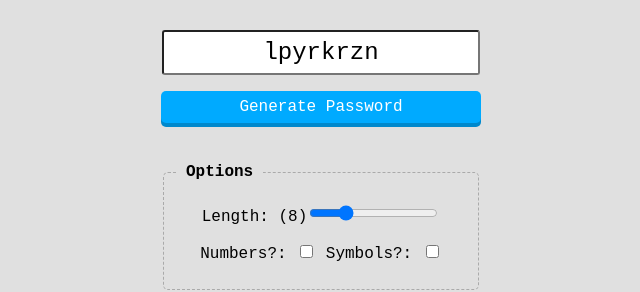
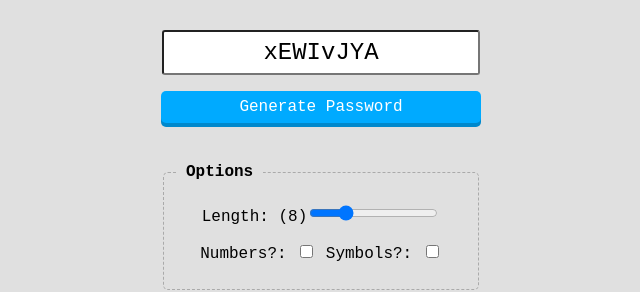
Before and after one commit to sc30gsw/JSMiniApps, a plain HTML site: page PasswordGenerator/index.html in a window 1280 px wide. Shown: the full height of the page, 319-959 px from the left. Drawn offline with Linux system fonts and the light colour scheme.

Commit message:
数値と記号をパスワードに含めるよう処理を追加

```diff
--- a/PasswordGenerator/index.html
+++ b/PasswordGenerator/index.html
@@ -21,8 +21,8 @@
 					/>
 				</p>
 				<p>
-					Numbers?: <input type="checkbox" /> Symbols?:
-					<input type="checkbox" />
+					Numbers?: <input type="checkbox" id="numbers" /> Symbols?:
+					<input type="checkbox" id="symbols" />
 				</p>
 			</fieldset>
 		</div>
--- a/PasswordGenerator/js/main.js
+++ b/PasswordGenerator/js/main.js
@@ -5,13 +5,31 @@
   const label = document.getElementById('label');
   const btn = document.getElementById('btn');
   const result = document.getElementById('result');
+  const numbers = document.getElementById('numbers');
+  const symbols = document.getElementById('symbols');
 
   // パスワードを表示する関数
   function getPassword() {
-    const seed = 'abcdefghijklmnopqrstuvwxyz';
+    const seedLetters = 'abcdefghijklmnopqrstuvwxyz';
+    const seedNumbers = '0123456789';
+    const seedSymbols = '!#$%&?@()+*-_';
+    let seed;
     // 何文字のパスワードを生成するかの数値を格納する
     let len = slider.value;
     let pwd = '';
+
+    // seedにアルファベットの大文字・小文字を追加する
+    seed = seedLetters + seedLetters.toUpperCase();
+
+    // numbersがチェックされた場合
+    if (numbers.checked) {
+      seed += seedNumbers;
+    }
+
+    // symbolsがチェックされた場合
+    if (symbols.checked) {
+      seed += seedSymbols;
+    }
 
     // 文字数分ランダムな文字列(パスワード)を生成する
     // lenが0になるまで繰り返す
```
